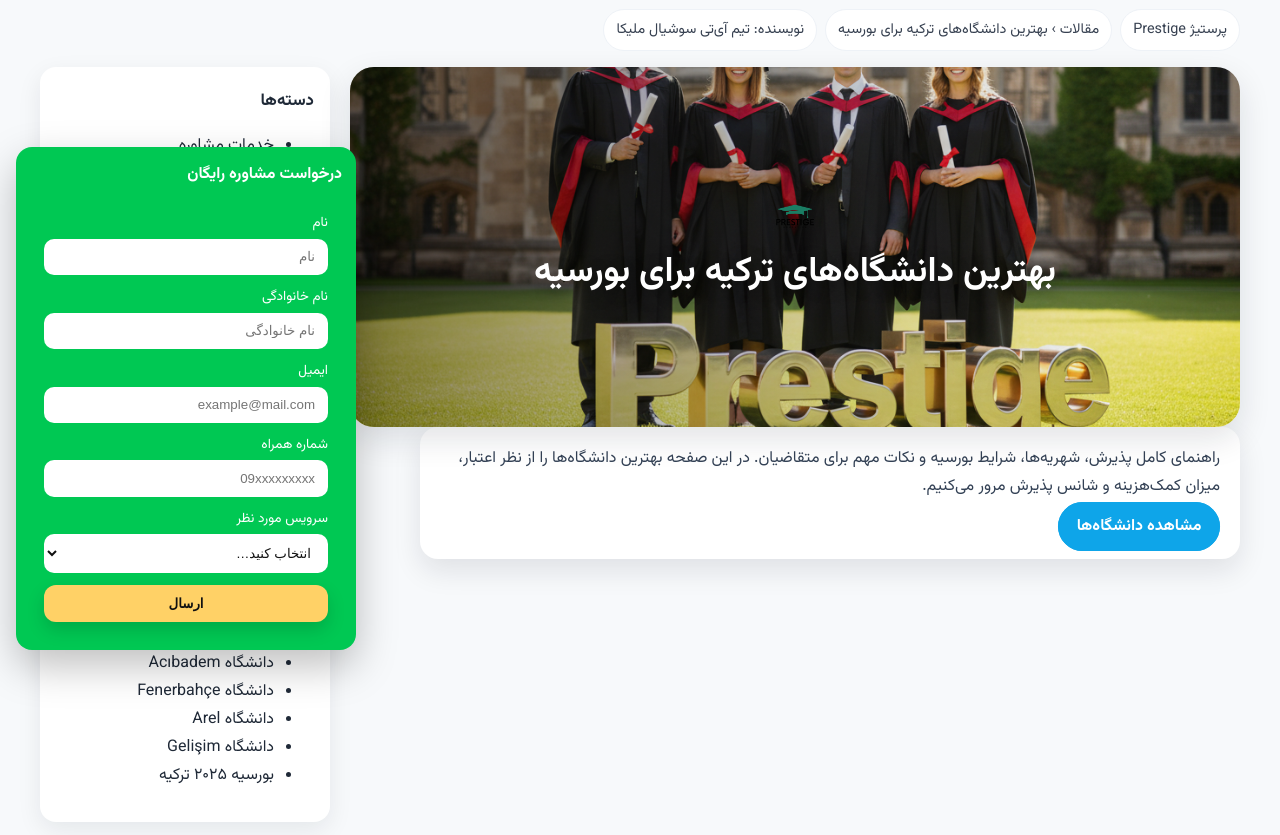
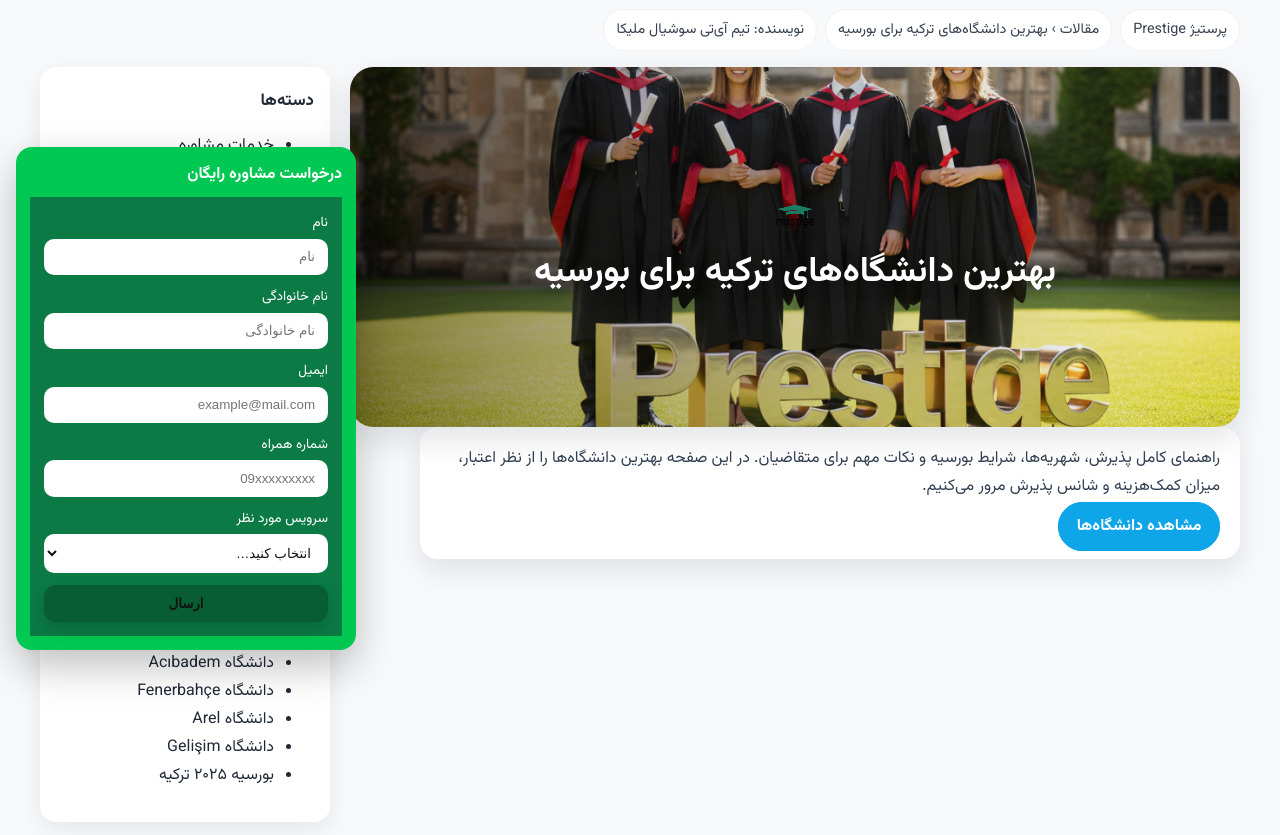
Before and after one commit to melikayar/uninfo, a Flask app: page /home in a window 1280 px wide. Shown: the part 134-969 px from the top of the page. Run offline with Flask 3, Linux system fonts and the light colour scheme.

Commit message:
Change form background to dark green

```diff
--- a/static/home-uninfoo.css
+++ b/static/home-uninfoo.css
@@ -250,5 +250,15 @@ h1, h2, h3{ margin-top: .25rem !important; }
 }
 .uf-submit:disabled{ opacity:.7; cursor:wait; }
 .uf-status{ margin:8px 0 0; font-size:.9rem; }
+form {
+  background-color: #0b7a44 !important;  /* سبز تیره */
+}
+
+/* رنگ دکمه داخل فرم */
+form button {
+  background-color: #085d34 !important;  /* سبز تیره‌تر */
+}
+
 
 @media (max-width:480px){ .uf-panel{ width:min(92vw,360px); } }
+/* رنگ پس‌زمینه فرم سبز */
```
